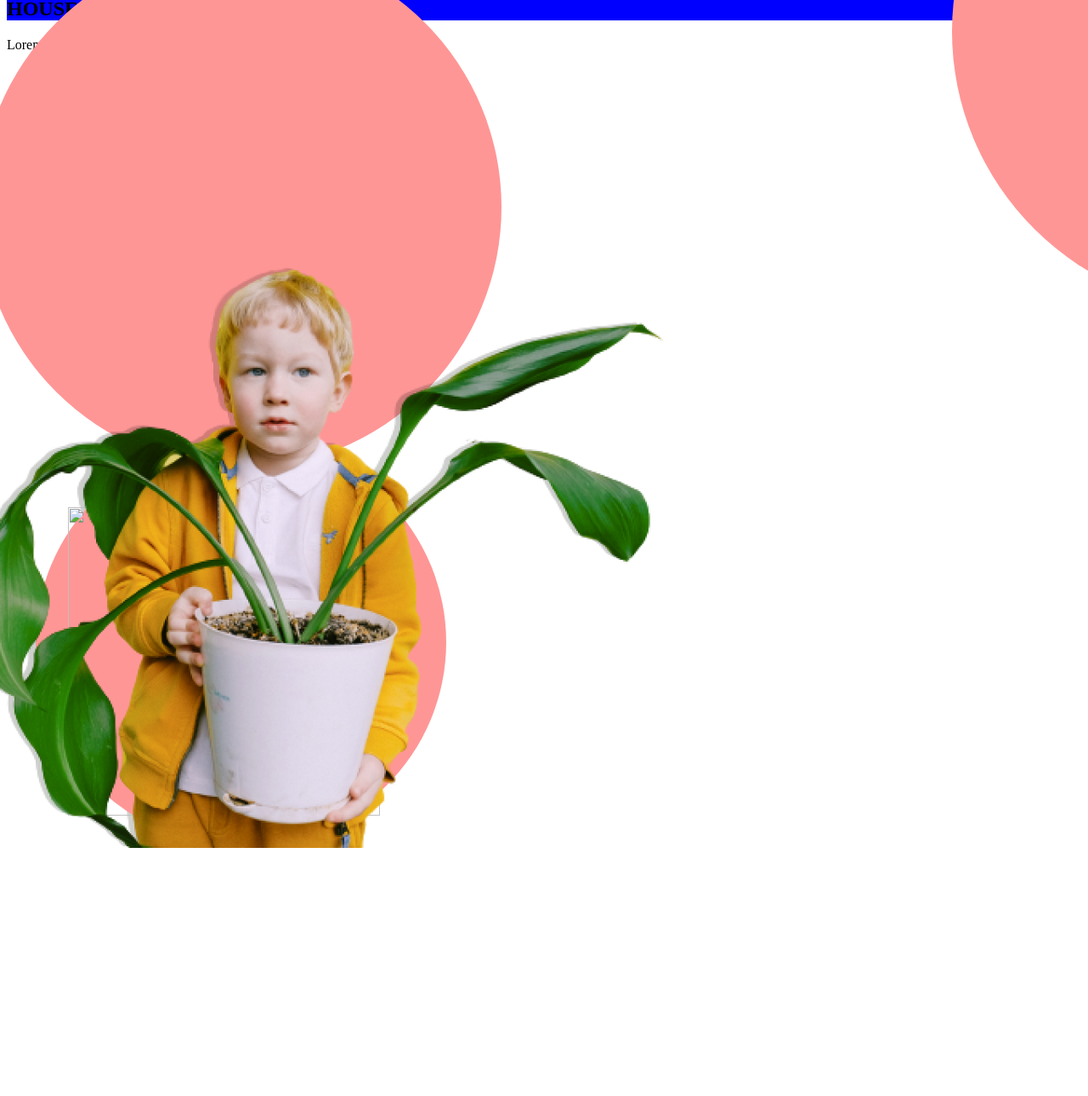
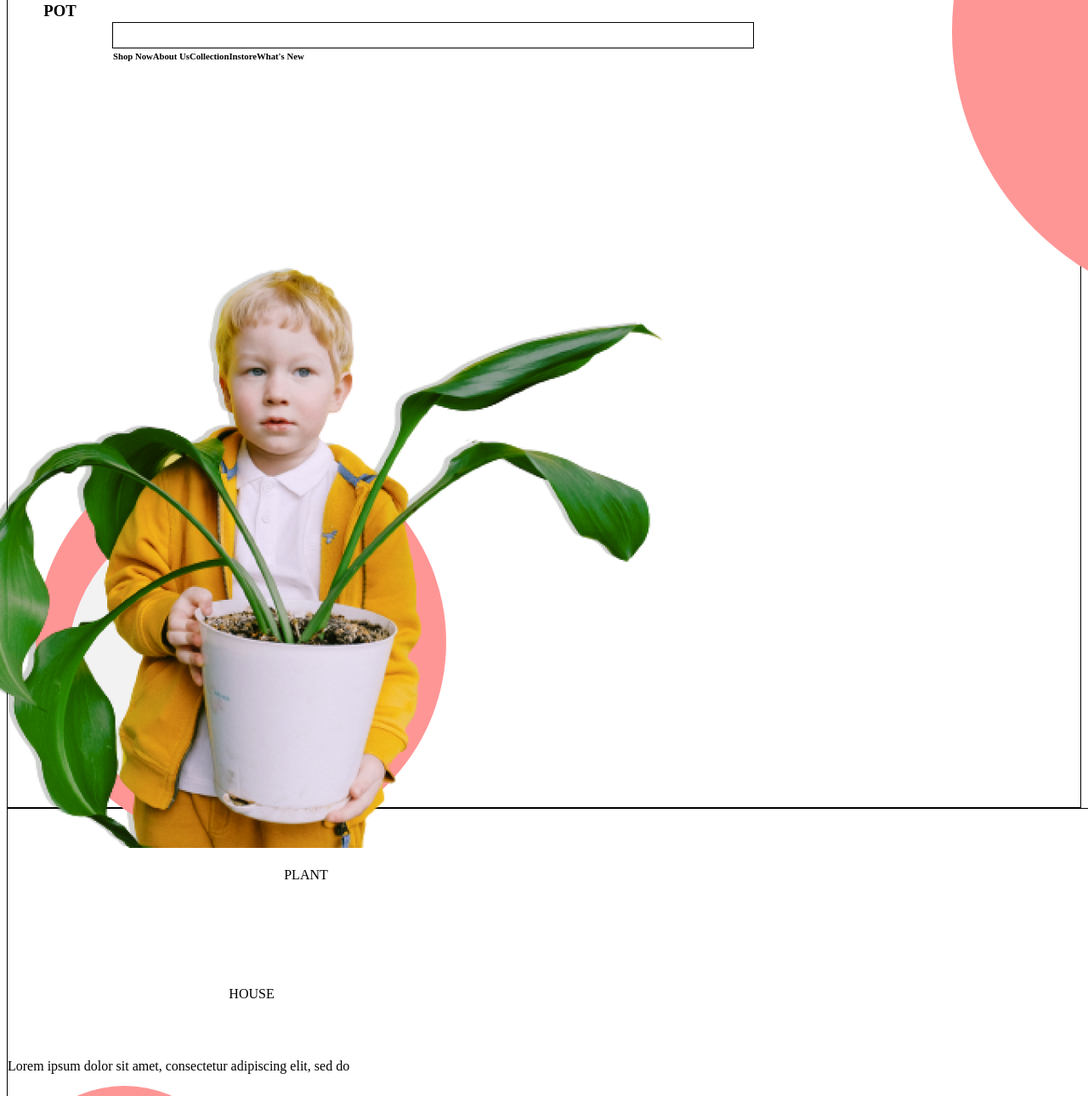
Before and after one commit to F3lipe4/Landing-page, a plain HTML site: page Index.html in a window 1280 px wide. Shown: the part 83-1373 px from the top of the page at 85% size. Before the commit the page ends 1081 px from the top, so only its background shows below. Drawn offline with Linux system fonts and the light colour scheme.

Commit message:
Flexbox page

```diff
--- a/Index.html
+++ b/Index.html
@@ -7,32 +7,63 @@
     <title>Plant house</title>
     <link rel="stylesheet" href="css/style.css">
 </head>
+<header>
+    <section class="flex-principal">
+        <section class="flex-pot">
+            <div class="pot">
+                <h1>POT</h1>
+            </div>
+        </section>
+        <section class="flex-menu">
+            <div class="menu">
+                <div>
+                    <h6>Shop Now</h6>
+                </div>
+                    <h6>About Us</h6>
+                <h6>Collection</h6>
+                <h6>Instore</h6>
+                <h6>What's New</h6>
+            </div>
+        </section>
+    <div class="sign">
+
+    </div>
+    </section>
+</header>
 <body>
+    <section class="flex-principal">
     <div class="principal">
-    <div class="plant">
-        <h1>PLANT</h1>
+        <section class="flex-plant">
+            <div class="plant">
+            PLANT
+            </div>
+        </section>
+        <section class="flex-house">
+            <div class="house">
+                HOUSE
+            </div>
+        </section>
+        <section class="flex-text">
+            <div class="text">
+                Lorem ipsum dolor sit amet, consectetur adipiscing elit, sed do eiusmod tempor
+            </div>
+        </section>
+    <img class="enano" src="assets/img/pexels-anna-shvets-3771640-removebg-preview 1(2).png" width="892" height="703">
+    <div class="circulo1">
+
     </div>
-    <div class="house">
-        <h2>HOUSE</h2>
-    </div>
-    <div class="text">
-        <p>Lorem ipsum dolor sit amet, consectetur adipiscing elit, sed do eiusmod tempor</p>
-    </div>
-    <img class="enano" src="assets/img/pexels-anna-shvets-3771640-removebg-preview 1(2).png" width="892" height="703">
-    <img class="circle1" src="assets/img/Ellipse 202(4).svg" width="614" height="614">
+
     <img class="sombra" src="assets/img/pexels-anna-shvets-3771640-removebg-preview 1(4).png" width="892" height="703">
     <img class="circle2" src="assets/img/Ellipse 202(7).svg" width="483" height="477.93">
-    <img class="whtcircle" src="assets/img/Ellipse 203.svg" width="366.58" height="362.73">
+    <img class="whtcircle" src="assets/img/Ellipse 203(1).svg" width="366.58" height="362.73">
     <img class="circle3" src="assets/img/Ellipse 202(6).svg" width="274.88" height="272">
     <img class="circle4" src="assets/img/Ellipse 202(5).svg" width="667" height="660">
-    <div class="pot">
-        <h1>POT</h1>
-    </div>
     <div class="info">
         <div class="facebook"></div>
         <div class="twitter"></div>
 
     </div>
 </div>
+</section>
 </body>
 </html>
--- a/css/style.css
+++ b/css/style.css
@@ -1,22 +1,64 @@
+.flex-principal{
+    border: 1px solid black;
+    background: white;
+    display: flex;
+    position: flex;
+    width: 1440px;
+    height: 1024px;
+    flex-wrap: wrap;
+    flex-flow: row;
+}
+
+.flex-plant{
+    background: antiquewhite;
+    position: flex;
+    display: flex;
+    width: 702px;
+    height: 156px;
+
+}
 .plant{
-    z-index: 9;
-    background-color: antiquewhite;
-    position: ;
-    left: 800px;
-    top: 200px;
+    background: white;
+    position: flex;
+    display: flex;
+    width: 702px;
+    height: 156px;
+    line-height: 156px;
+    align-content: center;
+    justify-content: center;
+}
+.flex-house{
+    background-color: blue;
+    position: flex;
+    display: flex;
+    width: 574px;
+    height: 124px;
 }
 .house{
-    z-index: 9;
-background-color: blue;
-position: ;
-    left: 800px;
-    top: 280px;
+    background: white;
+    position: flex;
+    display: flex;
+    width: 574px;
+    height: 124px;
+    line-height: 124px;
+    align-content: center;
+    justify-content: center;
+}
+.flex-text{
+    position: flex;
+    display: flex;
+    width: 420px;
+    height: 46px;
 }
 .text{
-    z-index: 9;
-    position: ;
-    left: 740px;
-    top: 350px;
+    background: white;
+    position: flex;
+    display: flex;
+    width: 420px;
+    height: 46px;
+    line-height: 46px;
+    align-content: center;
+    justify-content: center;
 }
 .enano{
     z-index: 1;
@@ -34,13 +76,13 @@ position: ;
     top: 376px;
 }
 .circle1{
-    position: absolute;
-    width: 614px;
-height: 614px;
-left: -24px;
-top: 20px;
+    border: 1px solid black;
+    display: flex;
+    background-image: url(../assets/img/Ellipse-202-4.svg);
 }
-
+.circle1{
+    background-image: url(../assets/img/Ellipse-202-4.svg);
+}
 .circle2{
     position: absolute;
     width: 483px;
@@ -57,12 +99,9 @@ top: 20px;
 }
 .circle3{
     position: flex;
+    display: flex;
     width: 274.88px;
-height: 272px;
-left: 1228px;
-top: 621px;
-
-
+    height: 272px;
 }
 .circle4{
     position: absolute;
@@ -71,10 +110,36 @@ top: 621px;
     left: 1120px;
     top: -210px;
 }
-.pot{
-    position: absolute;
-    top: 10px;
-    left: 50px;
+.flex-pot{
+    margin: 30px;
+    position: flex;
+    display: flex;
     width: 63px;
     height: 76px;
 }
+.pot{
+    display: flex;
+    width: 63px;
+    height: 76px;
+    line-height: 76px;
+    align-content: center;
+    justify-content: center;
+}
+header{
+    display: flex;
+    justify-content: center;
+    flex-flow: row wrap;
+}
+.flex-menu{
+    display: flex;
+    width: 755px;
+    height: 29px;
+}
+.menu{
+    border: 1px solid black;
+    display: flex;
+    width: 755px;
+    height: 29px;
+    line-height: 29px;
+    margin-top: 100px;
+}
```
Also changed, not shown: assets/img/Ellipse 203(1).svg (added), assets/img/Ellipse-202-4.svg (renamed from assets/img/Ellipse 202(4).svg).
